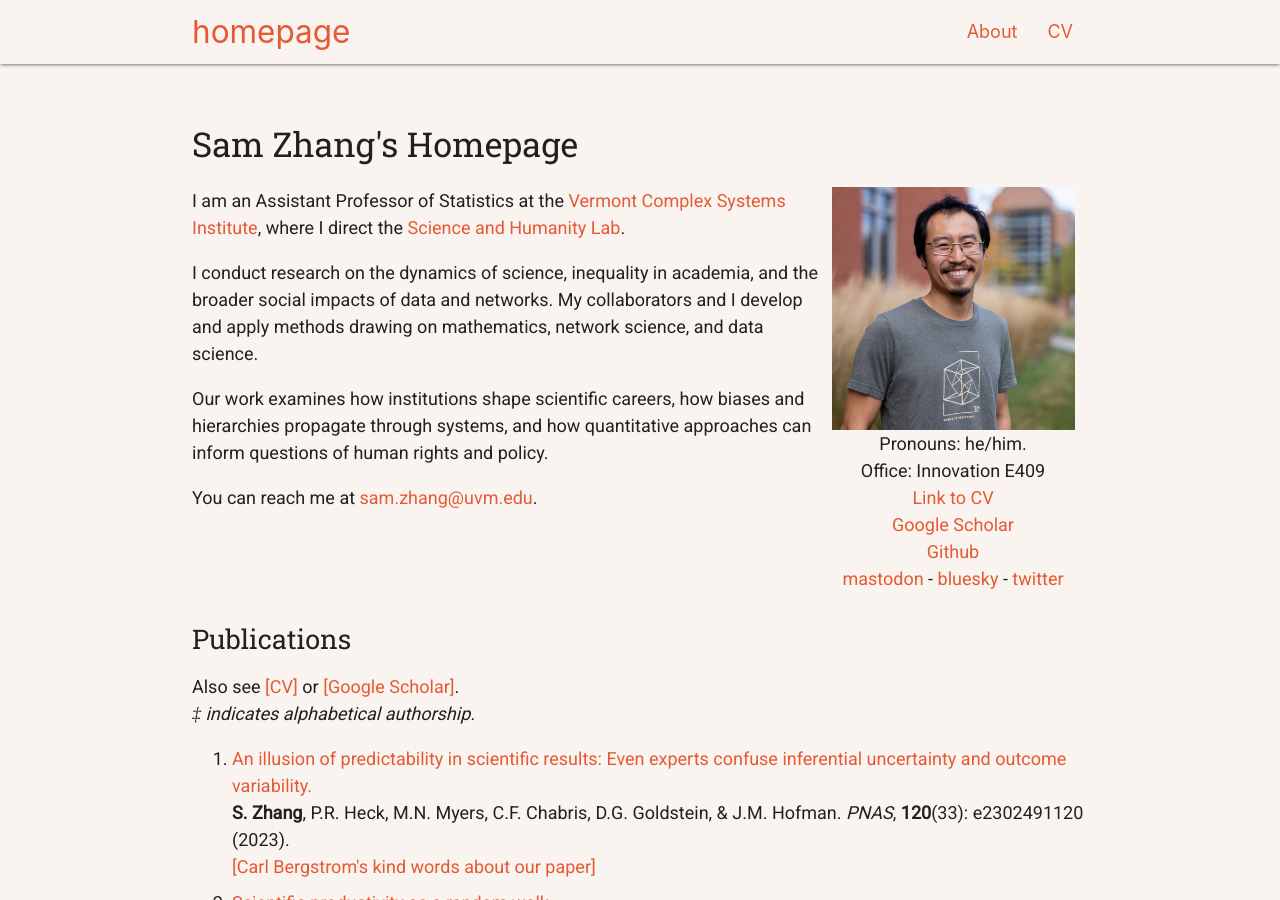
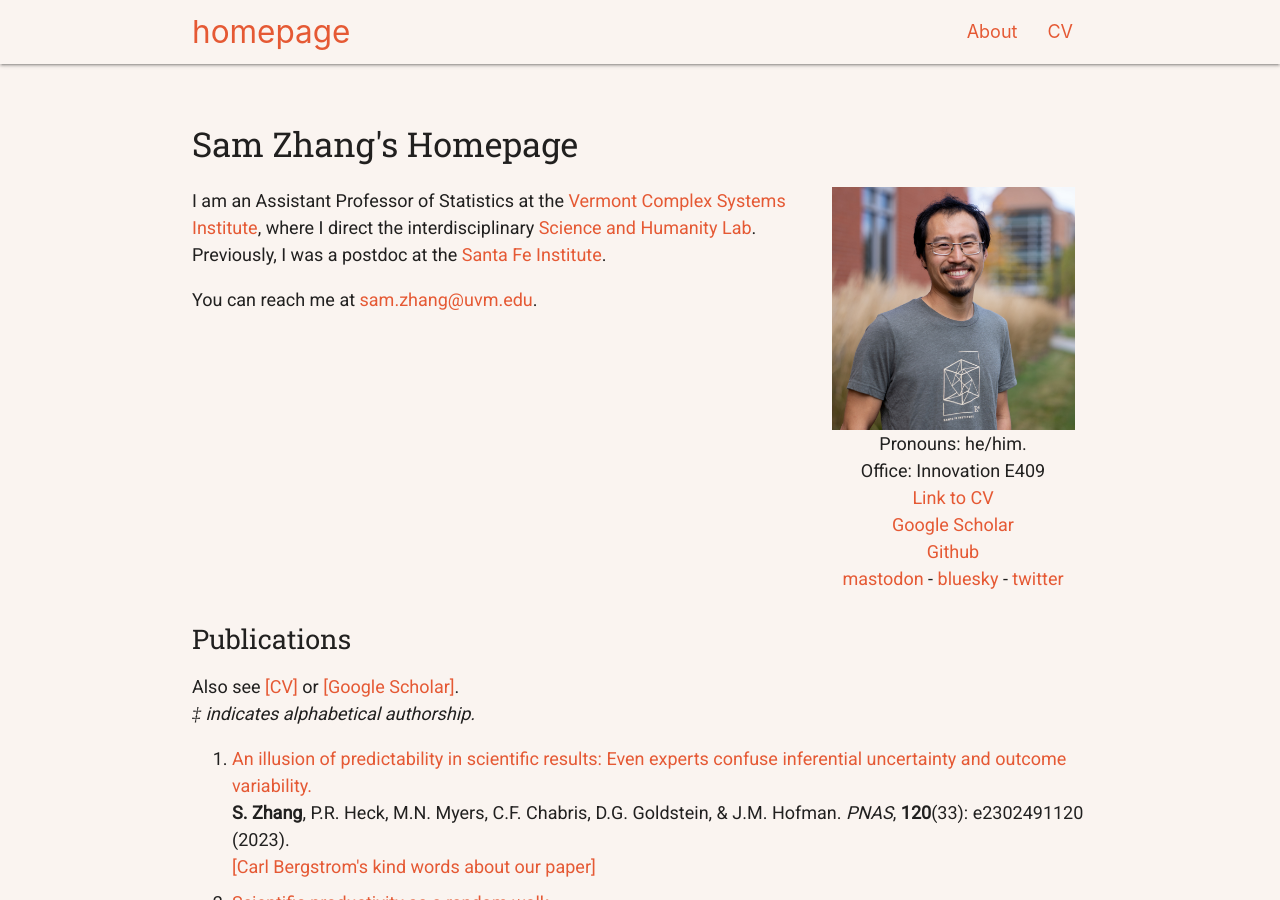
Before and after one commit to samzhang111/samzhang111.github.io, a Jekyll site: the page built from main.html, in a window 1280 px wide and 900 px high. Built offline with Jekyll 4.4.1, drawn with Linux system fonts in a browser that asks for light colours; nearby versions of some CDN libraries.

Commit message:
sfi postdoc on main

```diff
--- a/main.html
+++ b/main.html
@@ -9,12 +9,8 @@ layout: default
 <div class="intro">
 
     <p>
-    I am an Assistant Professor of Statistics at the <a href="https://vermontcomplexsystems.org" target="_blank">Vermont Complex Systems Institute</a>, where I direct the <a href="https://scienceandhumanitylab.github.io" target="_blank">Science and Humanity Lab</a>.
+        I am an Assistant Professor of Statistics at the <a href="https://vermontcomplexsystems.org" target="_blank">Vermont Complex Systems Institute</a>, where I direct the interdisciplinary <a href="https://scienceandhumanitylab.github.io" target="_blank">Science and Humanity Lab</a>. Previously, I was a postdoc at the <a href="https://santafe.edu" target="_blank">Santa Fe Institute</a>.
 
-<p> I conduct research on the dynamics of science, inequality in academia, and the broader social impacts of data and networks. My collaborators and I develop and apply methods drawing on mathematics, network science, and data science.
-
-<p>
-Our work examines how institutions shape scientific careers, how biases and hierarchies propagate through systems, and how quantitative approaches can inform questions of human rights and policy.
     <p>
 
     You can reach me at <a href="mailto:sam.zhang@uvm.edu">sam.zhang@uvm.edu</a>.
```
